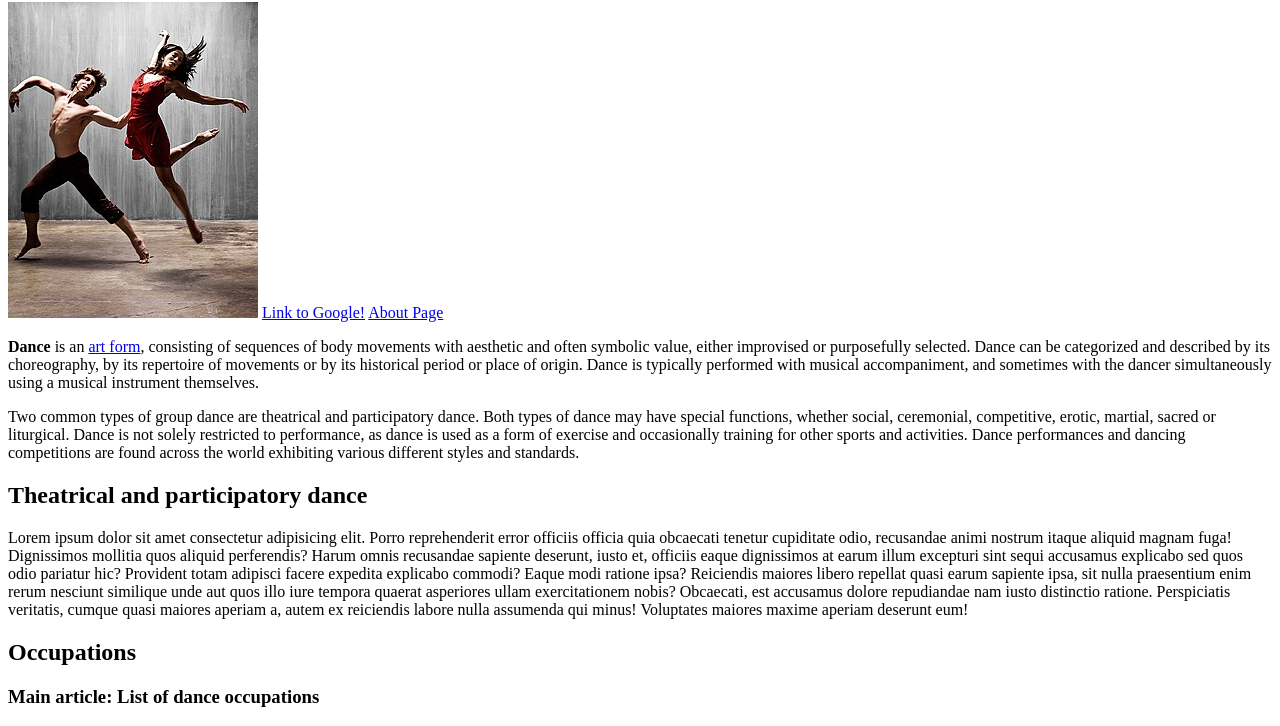
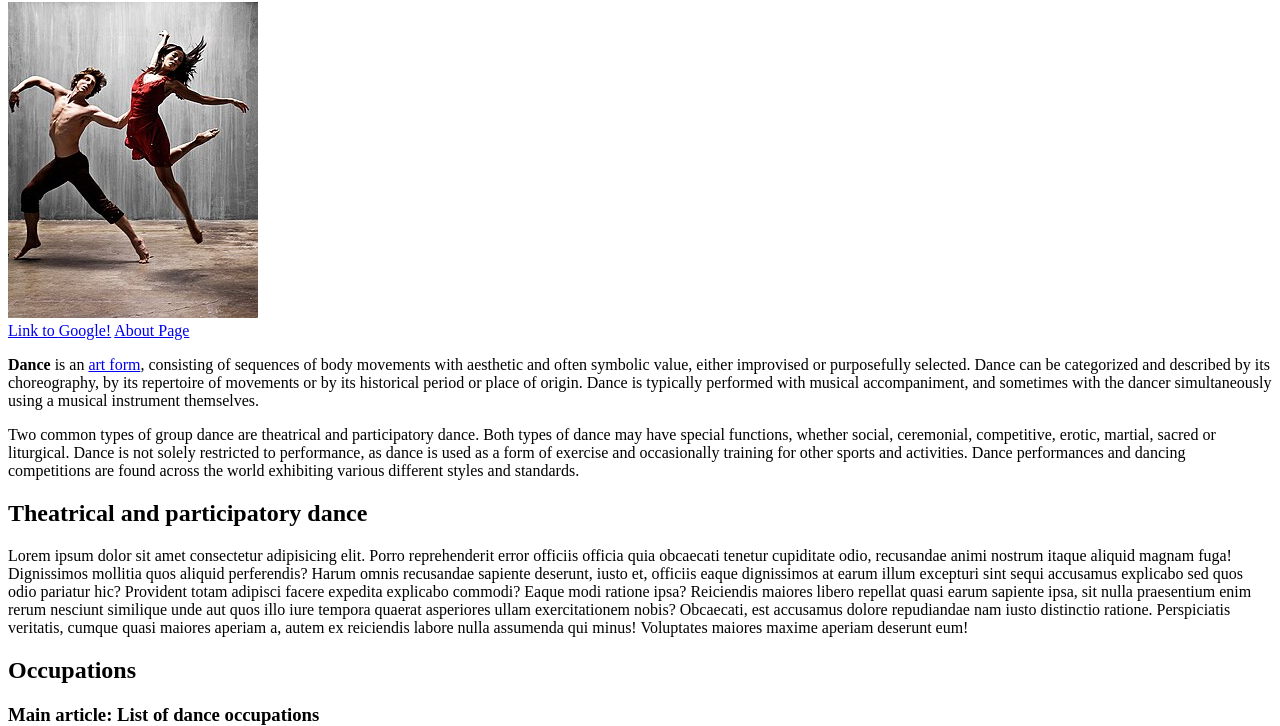
Before and after one commit to AnDayno/The-Web-Developer-Bootcamp-2025, a plain HTML site: page HTML_Intro/dance.html in a window 1280 px wide. Shown: the part 78-804 px from the top of the page. Drawn offline with Linux system fonts and the light colour scheme.

Commit message:
Added div and span

```diff
--- a/HTML_Intro/dance.html
+++ b/HTML_Intro/dance.html
@@ -10,8 +10,10 @@
 
     <!-- Alt attribute will be read by screenreader -->
     <img src="Images/Twodancers.jpg" alt="Imgaes of two Dancers" />
-    <a href="https://www.google.com/">Link to Google!</a>
-    <a href="about.html">About Page</a>
+    <div>
+      <a href="https://www.google.com/">Link to <span>Google!</span></a>
+      <a href="about.html">About Page</a>
+    </div>
 
     <p>
       <b>Dance</b> is an
```
